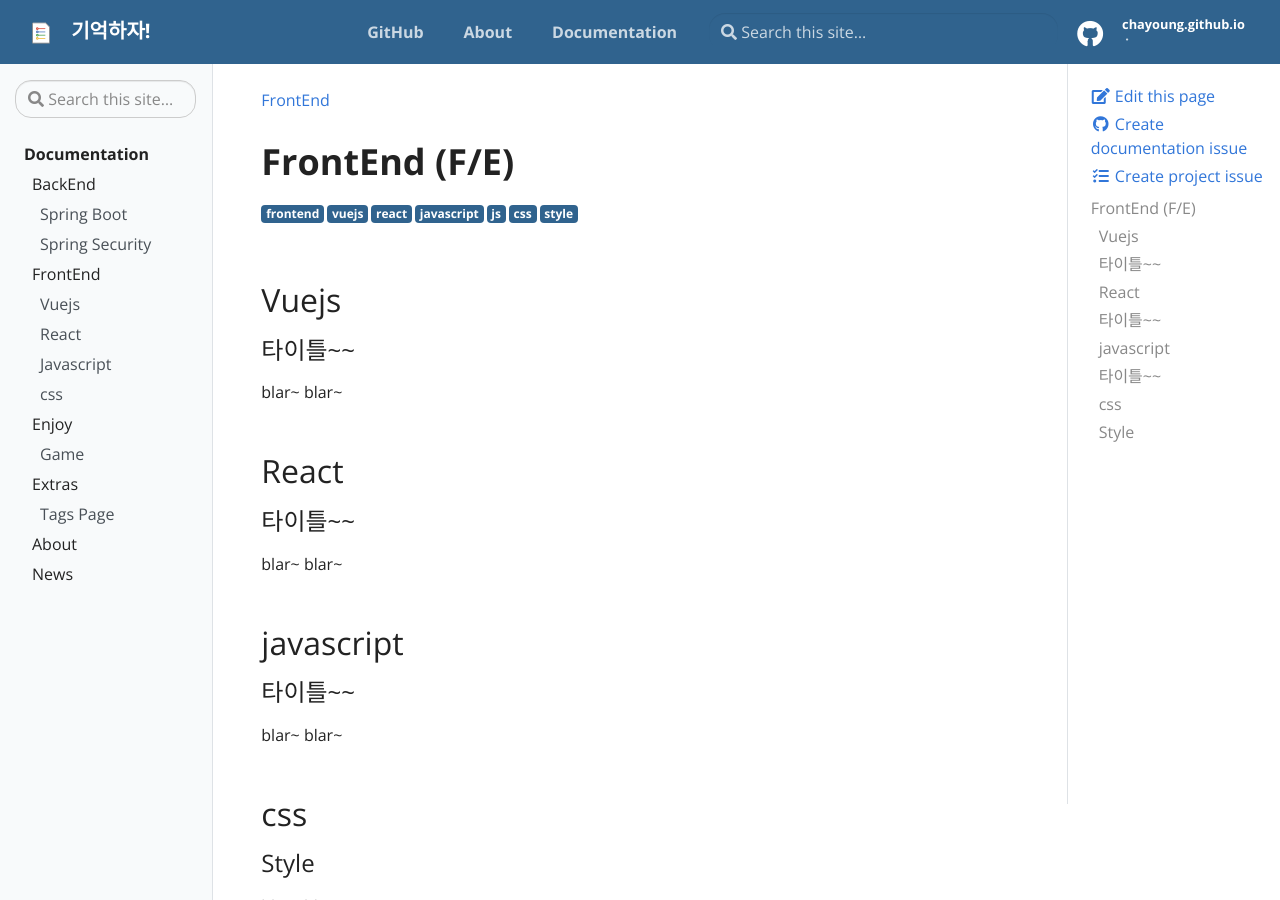
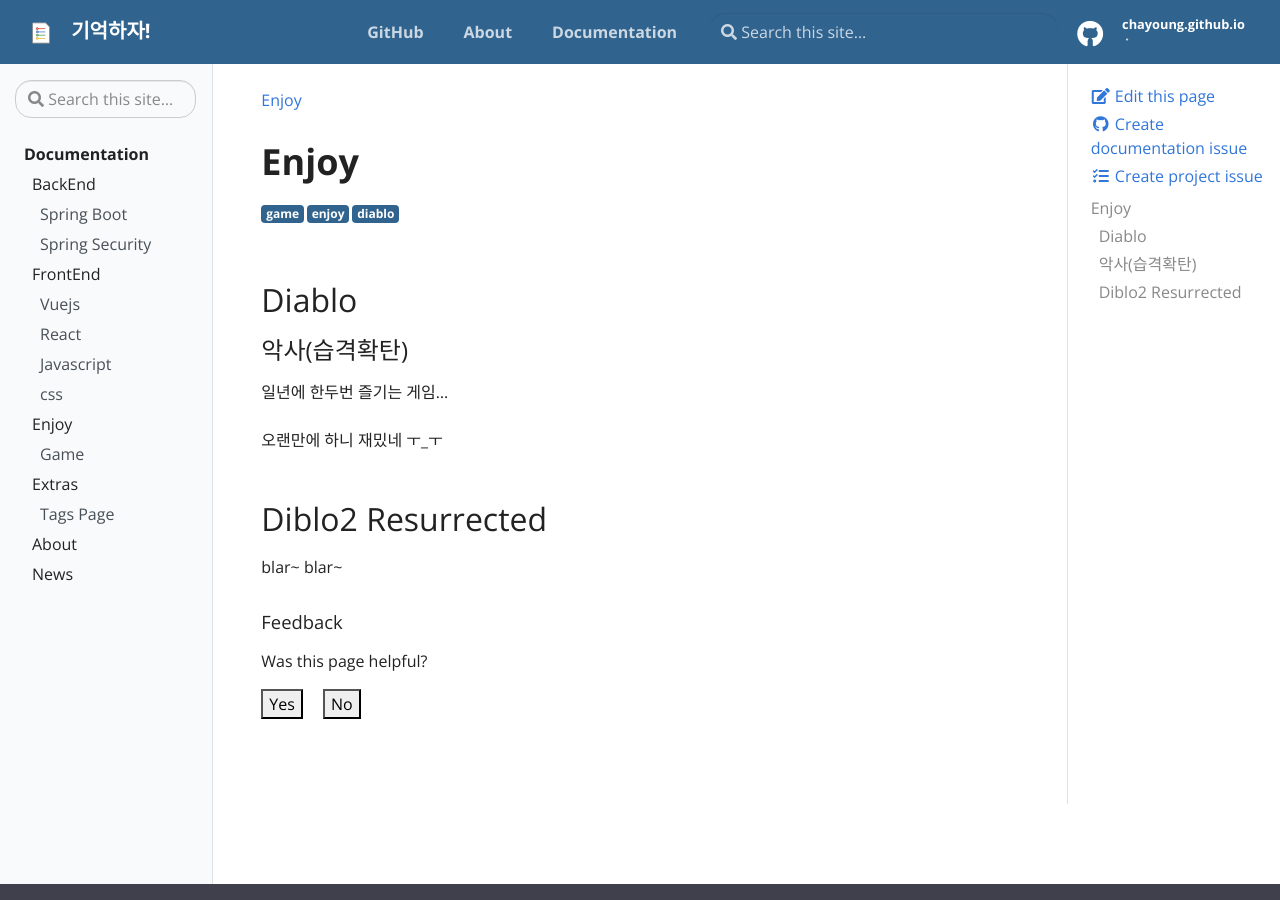
Before and after one commit to chayoung/old_chayoung.github.io, a Jekyll site: the page built from _docs/enjoy.md, in a window 1280 px wide and 900 px high. Built offline with Jekyll 4.4.1, drawn with Linux system fonts in a browser that asks for light colours.

Commit message:
Added diablo hash

```diff
--- a/_docs/enjoy.md
+++ b/_docs/enjoy.md
@@ -1,40 +1,21 @@
 ---
-title: FrontEnd
+title: Enjoy
 tags:
- - frontend
- - vuejs
- - react
- - javascript
- - js
- - css
- - style
-description: FrontEnd 기술에 관한 문서
+ - game
+ - enjoy
+ - diablo
+description: 요즘 즐기고 있는 것들
 ---
 
-# FrontEnd (F/E)
+# Enjoy
 
-## Vuejs
+## Diablo
 
-### 타이틀~~
+### 악사(습격확탄)
+
+일년에 한두번 즐기는 게임... <br/><br/>
+오랜만에 하니 재밌네 ㅜ_ㅜ
+
+## Diblo2 Resurrected
 
 blar~ blar~
-
-
-## React
-
-### 타이틀~~
-
-blar~ blar~
-
-
-## javascript
-
-### 타이틀~~
-
-blar~ blar~
-
-## css
-
-### Style
-
-blar~ blar~
```
